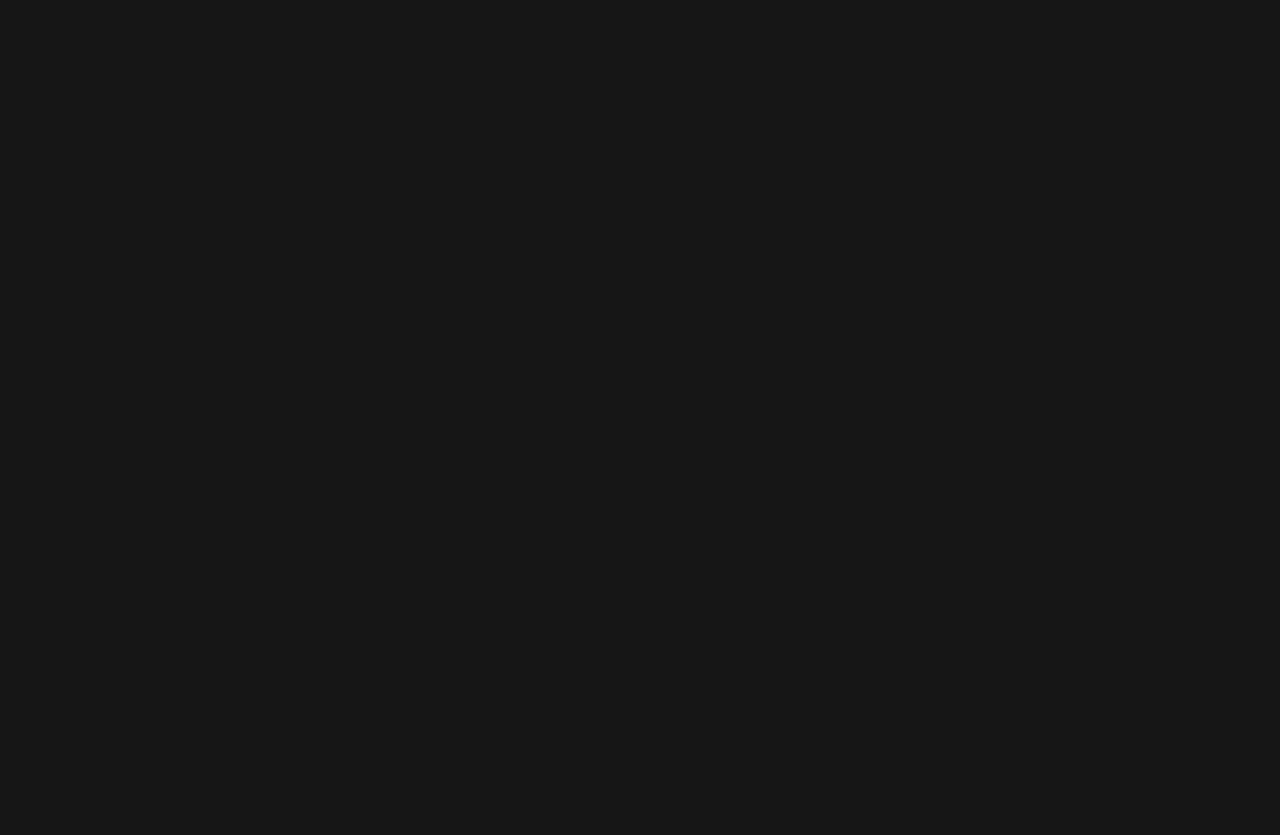
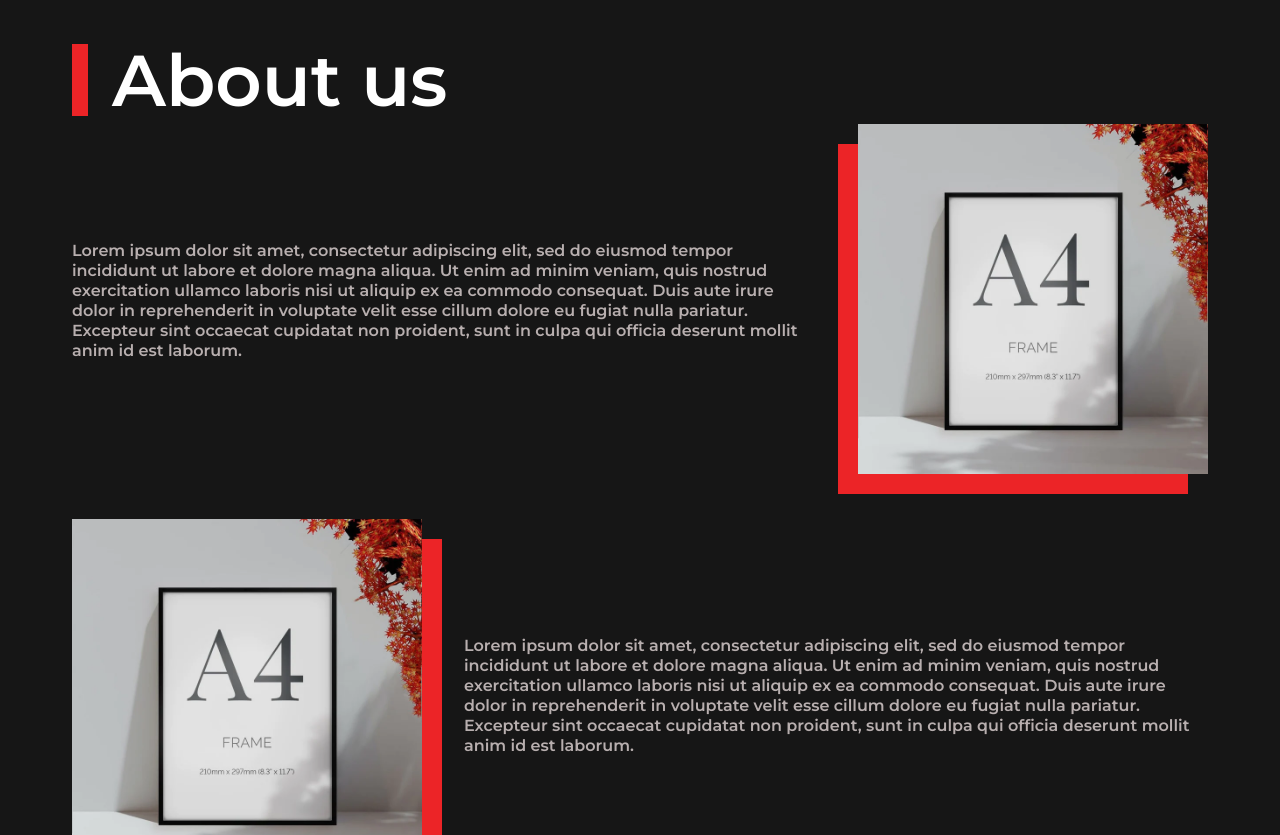
Before and after one commit to MikeWDev/My_warsaw, a React (Vite) app: page / in a window 1280 px wide. Shown: the part 1740-2575 px from the top of the page. Before the commit the page ends 1712 px from the top, so only its background shows below. Built offline with nearby package versions, Linux system fonts and the light colour scheme; a web font is replaced by a local one.

Commit message:
Finished front-end for about us page

```diff
--- a/src/App.jsx
+++ b/src/App.jsx
@@ -1,3 +1,4 @@
+import AboutUsPage from "./pages/AboutUsPage";
 import HomePage from "./pages/HomePage";
 import MenuPage from "./pages/MenuPage";
 
@@ -6,6 +7,7 @@ function App() {
     <>
       <HomePage />
       <MenuPage />
+      <AboutUsPage />
     </>
   );
 }
--- /dev/null
+++ b/src/components/arrowDown.jsx
@@ -0,0 +1,13 @@
+import { arrowDown } from "../assets/img/svgIndex";
+
+const ArrowDown = () => {
+  return (
+    <div className="arrow-container">
+      <div className="arrow">
+        <a>{arrowDown}</a>
+      </div>
+    </div>
+  );
+};
+
+export default ArrowDown;
--- /dev/null
+++ b/src/components/figure.jsx
@@ -0,0 +1,29 @@
+import certificate from "../assets/img/certificate.png";
+const Figure = () => {
+  return (
+    <>
+      <figure>
+        <figcaption>
+          <p>
+            Lorem ipsum dolor sit amet, consectetur adipiscing elit, sed do
+            eiusmod tempor incididunt ut labore et dolore magna aliqua. Ut enim
+            ad minim veniam, quis nostrud exercitation ullamco laboris nisi ut
+            aliquip ex ea commodo consequat. Duis aute irure dolor in
+            reprehenderit in voluptate velit esse cillum dolore eu fugiat nulla
+            pariatur. Excepteur sint occaecat cupidatat non proident, sunt in
+            culpa qui officia deserunt mollit anim id est laborum.
+          </p>
+        </figcaption>
+        <div className="figure-img">
+          <img
+            className="figure--img"
+            src={certificate}
+            alt="The picture of the certificate"
+          />
+        </div>
+      </figure>
+    </>
+  );
+};
+
+export default Figure;
--- a/src/general.css
+++ b/src/general.css
@@ -178,3 +178,74 @@ header {
   display: flex;
   padding: 1rem;
 }
+/*####################
+###ARROW COMPONET###
+####################*/
+
+.arrow {
+  padding: 1rem;
+  flex-direction: column;
+  align-items: flex-start;
+  gap: 1rem;
+  border-radius: 5px;
+  background-color: #ec2427;
+  border-radius: 222px;
+  cursor: pointer;
+  display: inline-block;
+}
+
+.arrow-container {
+  display: flex;
+  justify-content: center;
+  width: 100%;
+}
+/*####################
+###FIGURE COMPONENT###
+####################*/
+figure {
+  display: flex;
+  align-items: center;
+  gap: 4.2rem;
+}
+figcaption p {
+  color: #b8afaf;
+  font-size: 1.6rem;
+  line-height: 2rem;
+  font-weight: 600;
+  font-family: inherit;
+}
+figcaption {
+  display: flex;
+  align-items: center;
+}
+.about-img-box {
+  height: 100%;
+}
+
+.about-figure-con {
+  display: flex;
+  justify-content: space-between;
+}
+/*####################
+###FIGURE COMPONENT###
+####################*/
+
+.figure--img {
+  width: 35rem;
+  height: auto;
+  position: relative;
+  display: inline-block;
+}
+.figure-img {
+  position: relative;
+}
+.figure-img::before {
+  background-color: #ec2427;
+  content: "";
+  width: 35rem;
+  height: 35rem;
+  position: absolute;
+  top: 20px;
+  left: -20px;
+  z-index: 0;
+}
--- /dev/null
+++ b/src/pages/AboutUsPage.jsx
@@ -0,0 +1,31 @@
+import ArrowDown from "../components/arrowDown";
+import Figure from "../components/figure";
+
+const AboutUsPage = () => {
+  return (
+    <>
+      <section className="section-about-us">
+        <div className="about container">
+          <div className="about-content-con">
+            <div className="about-heading-con">
+              <div className="about-heading-box"></div>
+              <div className="about-heading big-slogans">
+                <h1>About us</h1>
+              </div>
+            </div>
+            <div className="about-figure-con">
+              <Figure />
+              <Figure />
+              <Figure />
+            </div>
+            <div className="about-arrow-con">
+              <ArrowDown />
+            </div>
+          </div>
+        </div>
+      </section>
+    </>
+  );
+};
+
+export default AboutUsPage;
--- a/src/pages/HomePage.jsx
+++ b/src/pages/HomePage.jsx
@@ -1,6 +1,6 @@
 import NavBar from "../components/navBar";
 import homePageBg from "../assets/img/home-page-bg.png";
-import { arrowDown } from "../assets/img/svgIndex";
+import ArrowDown from "../components/arrowDown";
 const HomePage = () => {
   return (
     <>
@@ -31,11 +31,7 @@ const HomePage = () => {
                 />
               </div>
             </div>
-            <div className="arrow-container">
-              <div className="arrow">
-                <a>{arrowDown}</a>
-              </div>
-            </div>
+            <ArrowDown />
           </div>
         </div>
       </section>
--- a/src/pages/MenuPage.jsx
+++ b/src/pages/MenuPage.jsx
@@ -1,5 +1,6 @@
 import MenuCard from "../components/menuCard";
 import { arrowDown } from "../assets/img/svgIndex";
+import ArrowDown from "../components/arrowDown";
 
 const MenuPage = () => {
   return (
@@ -26,11 +27,7 @@ const MenuPage = () => {
             <div className="btn menu-btn">
               <button>see full menu</button>
             </div>
-            <div className="arrow-container">
-              <div className="arrow">
-                <div>{arrowDown}</div>
-              </div>
-            </div>
+            <ArrowDown />
           </div>
         </div>
       </section>
--- a/src/style.css
+++ b/src/style.css
@@ -118,29 +118,14 @@ Medium: 11px
 .home {
   margin-top: 4rem;
 }
-.arrow {
-  padding: 1rem;
-  flex-direction: column;
-  align-items: flex-start;
-  gap: 1rem;
-  border-radius: 5px;
-  background-color: #ec2427;
-  border-radius: 222px;
-  cursor: pointer;
-  display: inline-block;
-}
 
-.arrow-container {
-  display: flex;
-  justify-content: center;
-}
 .home-content-container {
   display: flex;
   flex-direction: column;
   gap: 1.6rem;
 }
 /*####################
-###HOME PAGE###
+###MENU PAGE###
 ####################*/
 
 .menu-section {
@@ -192,3 +177,42 @@ Medium: 11px
   gap: 2.4rem;
   margin: 6.4rem 0;
 }
+/*####################
+###ABOUT US PAGE###
+####################*/
+.section-about-us {
+  padding: 6.4rem 0;
+}
+.about-figure-con {
+  display: flex;
+  flex-direction: column;
+  gap: 4.2rem;
+}
+
+.about-heading-box {
+  background-color: #ec2427;
+  width: 1.6rem;
+  height: 7.2rem;
+}
+.about-heading-con {
+  display: inline-flex;
+  align-items: center;
+  gap: 2.4rem;
+}
+figure:nth-child(2) {
+  flex-direction: row-reverse;
+}
+figure:nth-child(2) .figure-img::before {
+  left: 20px !important;
+}
+.about-content-con {
+  display: flex;
+  flex-direction: column;
+  align-items: flex-start;
+}
+.about-arrow-con {
+  display: flex;
+  align-items: center;
+  justify-content: center;
+  width: 100%;
+}
```
Also changed, not shown: src/assets/img/certificate.png (added).
